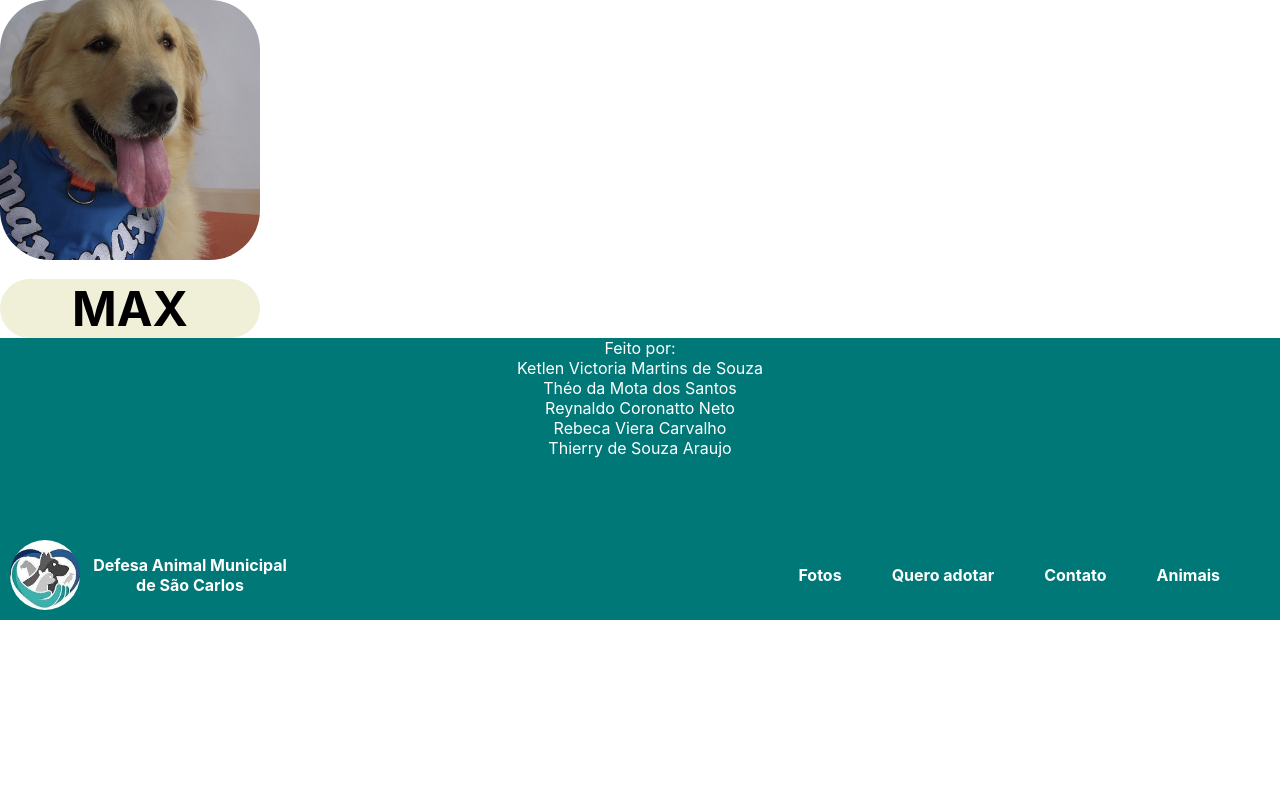
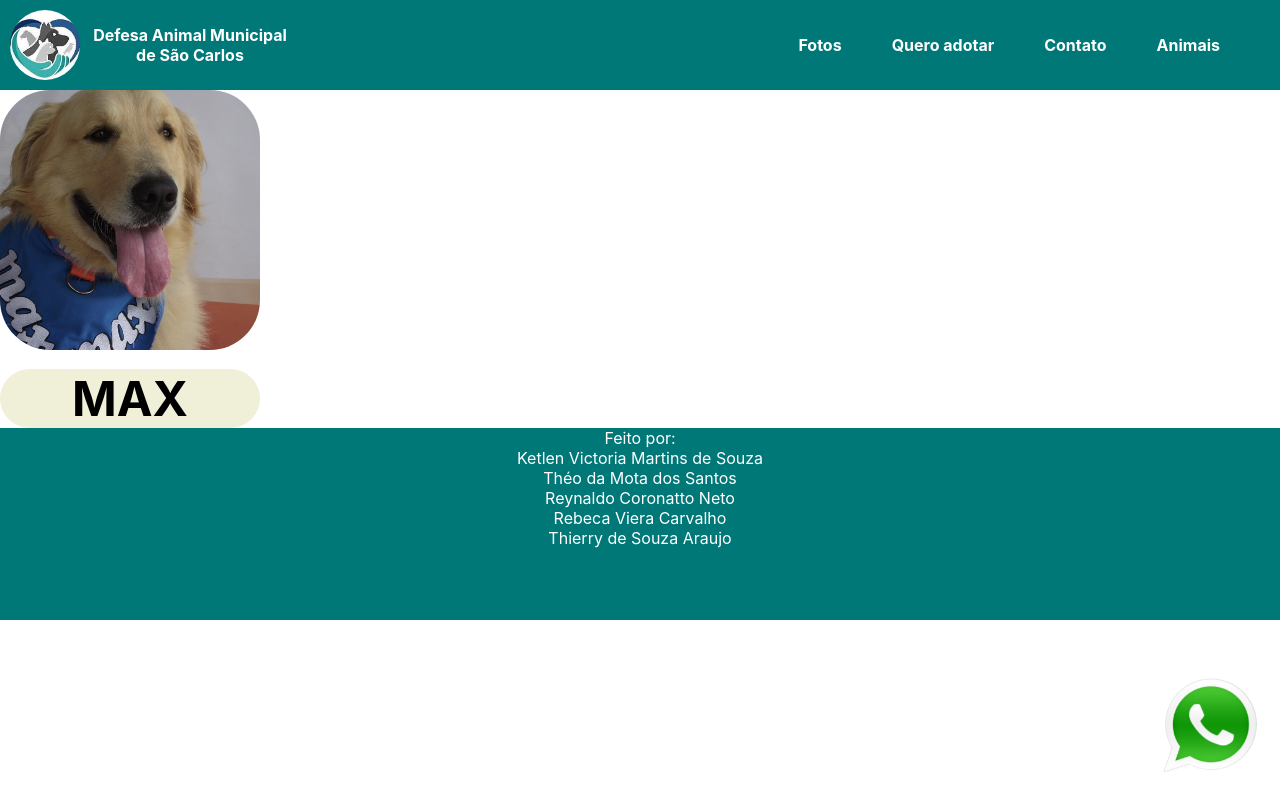
Before and after one commit to theosant/Code4pawns, a React (Create React App) app in the folder caociente/: page / in a window 1280 px wide. Built offline with nearby package versions, Linux system fonts and the light colour scheme.

Commit message:
Adicionando Contatos

```diff
--- a/caociente/src/App.js
+++ b/caociente/src/App.js
@@ -1,14 +1,16 @@
 import './App.css';
 import Card from './components/Card';
+import Contato from './components/Contato';
 import Footer from './components/Footer';
 import Header from './components/header/index.jsx';
 
 function App() {
   return (
     <div className="App">
+        <Header />
         <Card image={'/imagens/f0035.jpg'} name={'MAX'} />
+        <Contato />
         <Footer />
-      <Header />
     </div>
   );
 }
--- /dev/null
+++ b/caociente/src/components/Contato/index.jsx
@@ -0,0 +1,14 @@
+import React from 'react'
+import './style.css'
+
+const Contato = () => {
+  return (
+    <div className='contato'>
+        <a href="https://wa.me/+5516982355100">
+        <img className='contato-image' src="/imagens/whats.png" alt="Logo do Whats" />
+        </a>
+    </div>
+  )
+}
+
+export default Contato
--- /dev/null
+++ b/caociente/src/components/Contato/style.css
@@ -0,0 +1,11 @@
+.contato {
+    position: fixed;
+    right: 20px;
+    bottom: 20px;
+}
+
+.contato-image{
+    width: 100px;
+    height: 100px;
+    object-fit: cover;
+}
```
Also changed, not shown: caociente/public/imagens/whats.png (added).
